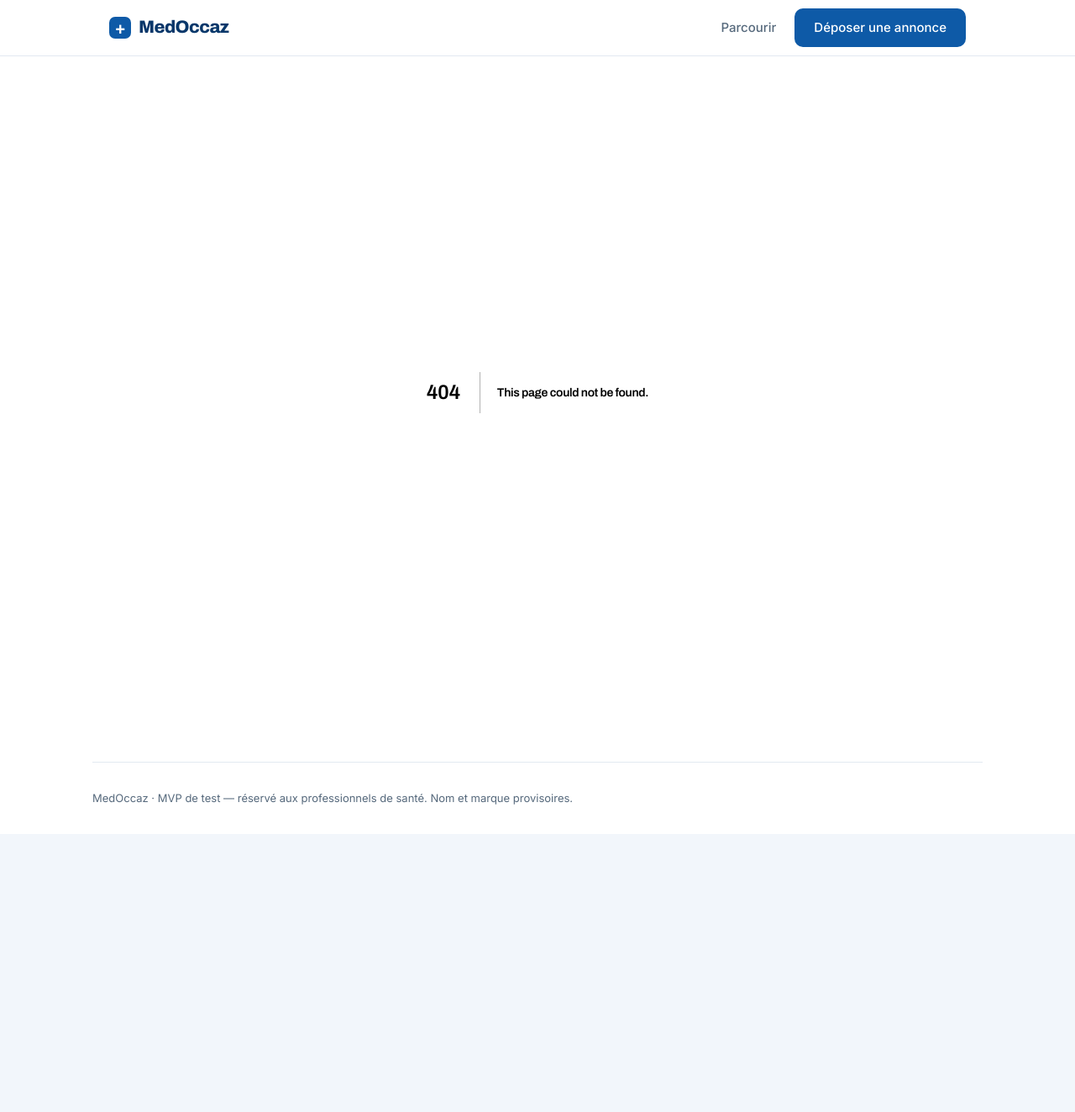
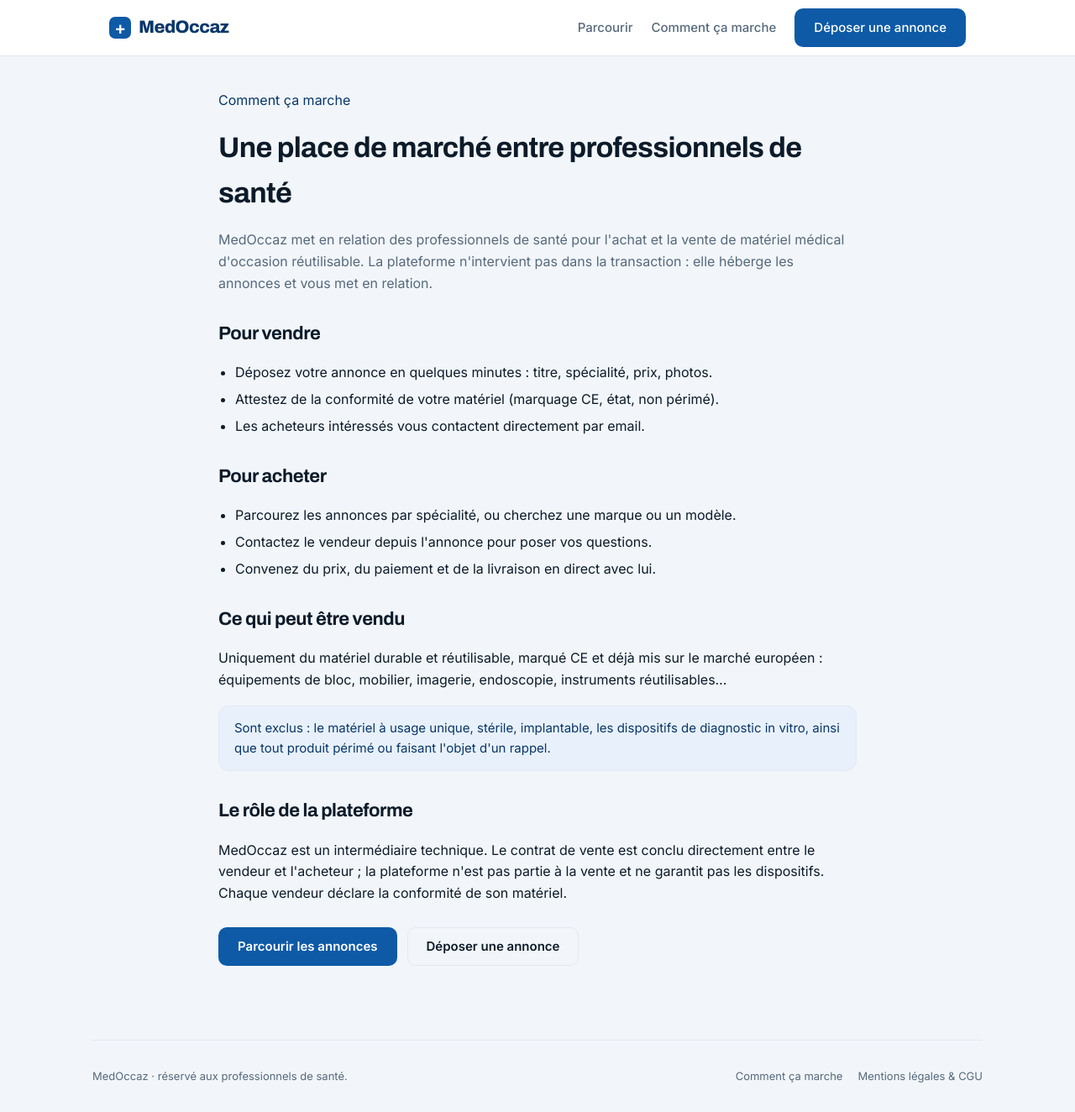
Before and after one commit to lorisguipro-crypto/SCRUBMARKET, a Next.js app: page /comment-ca-marche in a window 1280 px wide. Before the commit this address had no page. Shown: the whole page at 84% size. Before the commit the page ends 993 px from the top, so only its background shows below. Built offline with nearby package versions, Linux system fonts and the light colour scheme.

Commit message:
Add files via upload

```diff
--- /dev/null
+++ b/app/comment-ca-marche/page.js
@@ -0,0 +1,47 @@
+import Link from 'next/link';
+
+export const metadata = { title: "Comment ça marche — MedOccaz" };
+
+export default function CommentCaMarche() {
+  return (
+    <div className="content">
+      <p className="eyebrow" style={{ color: 'var(--primary-dark)' }}>Comment ça marche</p>
+      <h1>Une place de marché entre professionnels de santé</h1>
+      <p className="muted">
+        {"MedOccaz met en relation des professionnels de santé pour l'achat et la vente de matériel médical d'occasion réutilisable. La plateforme n'intervient pas dans la transaction : elle héberge les annonces et vous met en relation."}
+      </p>
+
+      <h2>Pour vendre</h2>
+      <ul>
+        <li>{"Déposez votre annonce en quelques minutes : titre, spécialité, prix, photos."}</li>
+        <li>{"Attestez de la conformité de votre matériel (marquage CE, état, non périmé)."}</li>
+        <li>{"Les acheteurs intéressés vous contactent directement par email."}</li>
+      </ul>
+
+      <h2>Pour acheter</h2>
+      <ul>
+        <li>{"Parcourez les annonces par spécialité, ou cherchez une marque ou un modèle."}</li>
+        <li>{"Contactez le vendeur depuis l'annonce pour poser vos questions."}</li>
+        <li>{"Convenez du prix, du paiement et de la livraison en direct avec lui."}</li>
+      </ul>
+
+      <h2>Ce qui peut être vendu</h2>
+      <p>
+        {"Uniquement du matériel durable et réutilisable, marqué CE et déjà mis sur le marché européen : équipements de bloc, mobilier, imagerie, endoscopie, instruments réutilisables…"}
+      </p>
+      <div className="note">
+        {"Sont exclus : le matériel à usage unique, stérile, implantable, les dispositifs de diagnostic in vitro, ainsi que tout produit périmé ou faisant l'objet d'un rappel."}
+      </div>
+
+      <h2>Le rôle de la plateforme</h2>
+      <p>
+        {"MedOccaz est un intermédiaire technique. Le contrat de vente est conclu directement entre le vendeur et l'acheteur ; la plateforme n'est pas partie à la vente et ne garantit pas les dispositifs. Chaque vendeur déclare la conformité de son matériel."}
+      </p>
+
+      <div className="cta">
+        <Link href="/annonces" className="btn btn-primary">Parcourir les annonces</Link>
+        <Link href="/deposer" className="btn btn-ghost">Déposer une annonce</Link>
+      </div>
+    </div>
+  );
+}
--- a/app/globals.css
+++ b/app/globals.css
@@ -158,3 +158,19 @@
   .showcase { grid-template-columns: 1fr; }
   .detail { grid-template-columns: 1fr; }
 }
+
+/* Content pages (comment ça marche, mentions légales) */
+.content { max-width: 760px; margin: 0 auto; padding: 24px 0 48px; }
+.content h1 { font-size: 34px; margin: 6px 0 12px; }
+.content h2 { font-size: 22px; margin: 30px 0 10px; }
+.content p, .content li { color: var(--ink); font-size: 16px; }
+.content .muted { color: var(--muted); }
+.content ul { padding-left: 20px; }
+.content li { margin-bottom: 6px; }
+.content .note { background: var(--primary-soft); border: 1px solid var(--line); border-radius: 12px; padding: 14px 18px; color: var(--primary-dark); font-size: 15px; margin: 18px 0; }
+.content .cta { display: flex; gap: 12px; flex-wrap: wrap; margin-top: 28px; }
+
+/* Footer layout */
+.footer-inner { display: flex; justify-content: space-between; gap: 16px; flex-wrap: wrap; align-items: center; }
+.footer-links { display: flex; gap: 18px; }
+.footer-links a:hover { color: var(--ink); }
--- a/app/layout.js
+++ b/app/layout.js
@@ -1,4 +1,6 @@
 import './globals.css';
+import Link from 'next/link';
+import { Analytics } from '@vercel/analytics/react';
 import Nav from '@/components/Nav';
 
 export const metadata = {
@@ -14,9 +16,15 @@
         <Nav />
         <main className="container">{children}</main>
         <footer className="footer container">
-          MedOccaz · MVP de test — réservé aux professionnels de santé.
-          Nom et marque provisoires.
+          <div className="footer-inner">
+            <span>MedOccaz · réservé aux professionnels de santé.</span>
+            <span className="footer-links">
+              <Link href="/comment-ca-marche">Comment ça marche</Link>
+              <Link href="/mentions-legales">Mentions légales &amp; CGU</Link>
+            </span>
+          </div>
         </footer>
+        <Analytics />
       </body>
     </html>
   );
--- a/app/page.js
+++ b/app/page.js
@@ -52,7 +52,7 @@
         <h2 className="section-title">Explorer par spécialité</h2>
         <div className="cats">
           {categories.map((c) => (
-            <Link key={c.id} href="/annonces" className="cat-card">
+            <Link key={c.id} href={`/annonces?cat=${c.id}`} className="cat-card">
               <span className="cat-name">{c.nom}</span>
               <span className="cat-link">Voir les annonces →</span>
             </Link>
--- a/components/Nav.js
+++ b/components/Nav.js
@@ -7,6 +7,7 @@
         <Link href="/" className="brand">MedOccaz</Link>
         <nav className="nav-links">
           <Link href="/annonces">Parcourir</Link>
+          <Link href="/comment-ca-marche">Comment ça marche</Link>
           <Link href="/deposer" className="btn btn-primary">Déposer une annonce</Link>
         </nav>
       </div>
--- a/package.json
+++ b/package.json
@@ -11,6 +11,7 @@
     "next": "14.2.15",
     "react": "^18.3.1",
     "react-dom": "^18.3.1",
-    "@supabase/supabase-js": "^2.45.0"
+    "@supabase/supabase-js": "^2.45.0",
+    "@vercel/analytics": "^1.3.1"
   }
 }
```
Also changed, not shown: app/annonces/page.js (+17 -1 lines), app/mentions-legales/page.js (added, +53 -0 lines).
